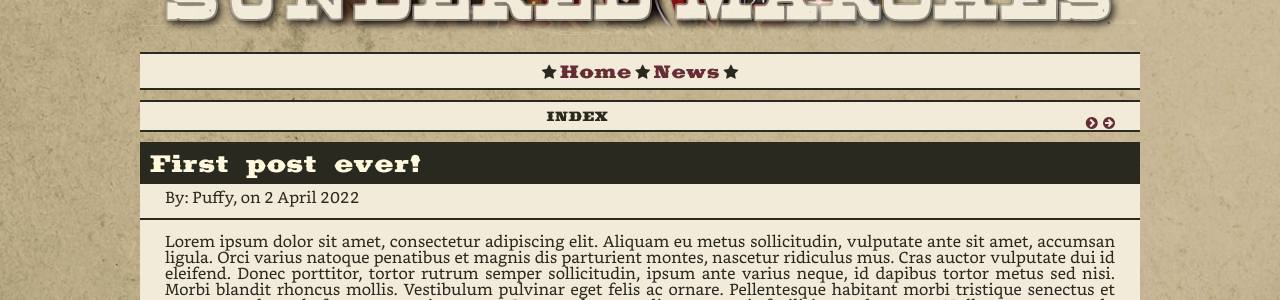
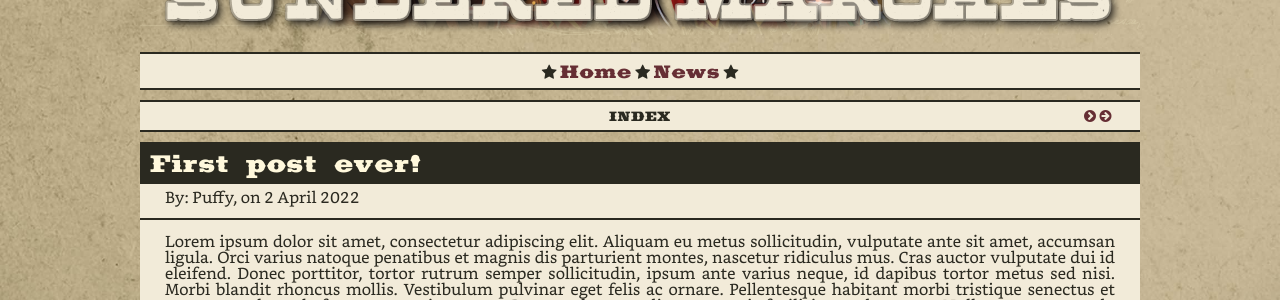
Before and after one commit to EsotericDev/esotericdev.github.io, a Jekyll site: the page built from _news/2022-04-02-news-post-1.md, in a window 1280 px wide. Shown: the part 233-533 px from the top of the page. Built offline with Jekyll 4.4.1, drawn with Linux system fonts in a browser that asks for light colours.

Commit message:
Update navigator.html

```diff
--- a/_includes/navigator.html
+++ b/_includes/navigator.html
@@ -13,19 +13,21 @@
 
 <section><nav>
     <div>
-        <div style="width: 100px; float: left; text-align: left; font-size: x-large; padding-left: 25px;">
+        <div style="width: 100px; float: left; text-align: left; padding-left: 25px;">
+            &nbsp;
             {%- if col[index].url != col.first.url -%}
                 <a href="{{ col.first.url }}"><i class="fa fa-arrow-circle-left" aria-hidden="true"></i></a>
                 <a href="{{ col[index_prev].url }}"><i class="fa fa-chevron-circle-left" aria-hidden="true"></i></a>
             {%- endif -%}
         </div>
-        <div style="width: 100px; float: right; text-align: right; font-size: x-large; padding-right: 25px;">
+        <div style="width: 100px; float: right; text-align: right; padding-right: 25px;">
             {%- if col[index].url != col.last.url -%}
                 <a href="{{ col[index_next].url }}"><i class="fa fa-chevron-circle-right" aria-hidden="true"></i></a>
                 <a href="{{ col.last.url }}"><i class="fa fa-arrow-circle-right" aria-hidden="true"></i></a>
             {%- endif -%}
+            &nbsp;
         </div>
-        <div style="text-align: center; font-size: x-large;">
+        <div style="text-align: center;">
             <h3>INDEX</h3>
         </div>
     </div>
```
